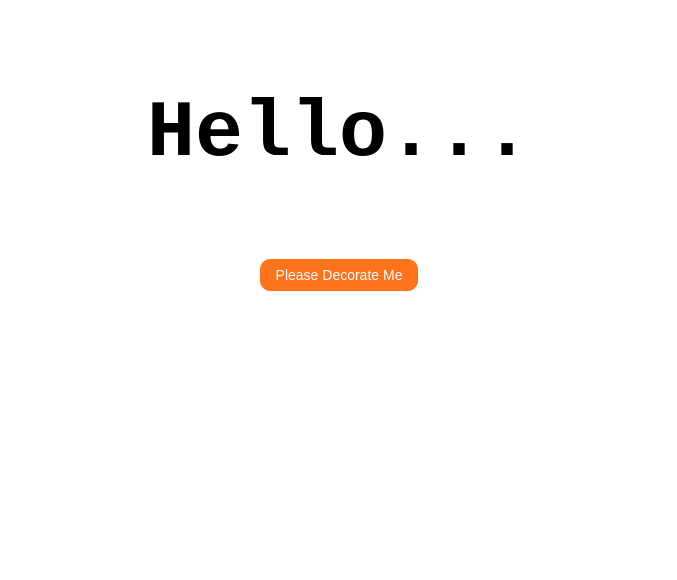
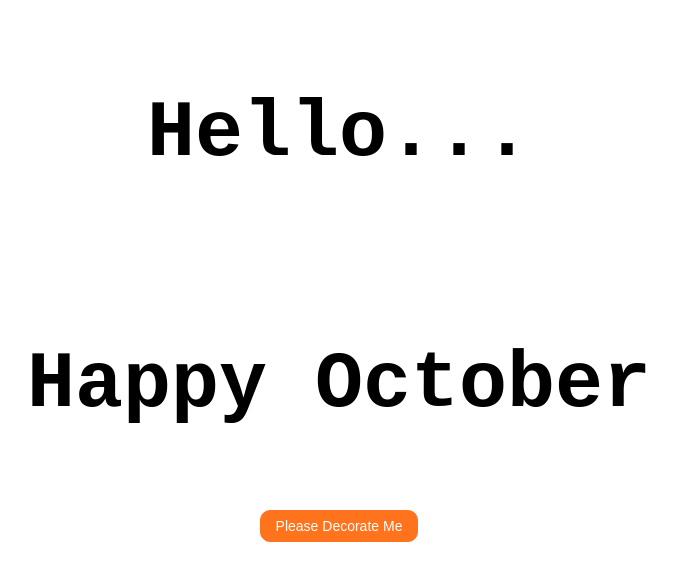
Before and after one commit to RikiSptraaa/LearnFront-End, a plain HTML site: page index.html in a window 1280 px wide. Shown: the whole page, without its empty margins (301-978 px from the left). Drawn offline with Linux system fonts and the light colour scheme.

Commit message:
Update index.html

```diff
--- a/index.html
+++ b/index.html
@@ -11,6 +11,7 @@
 <body>
     <div class="wrap-content">
         <p class="text">Hello...</p>
+        <p class="text">Happy October </p>
        <button class="btn btn-custom" onclick="show_message()">Please Decorate Me</button>
     </div>
 </body>
```
